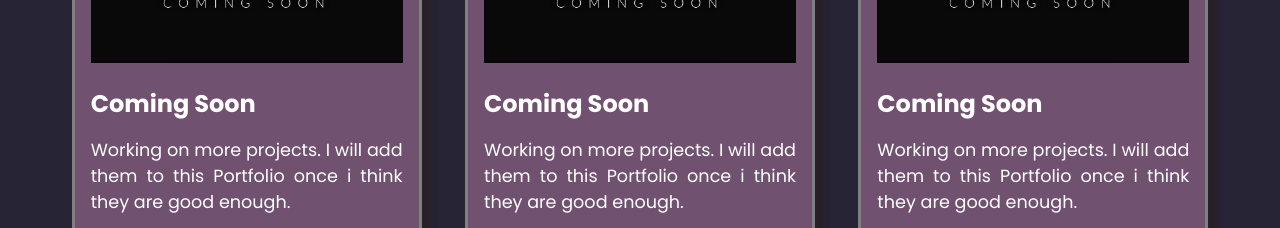
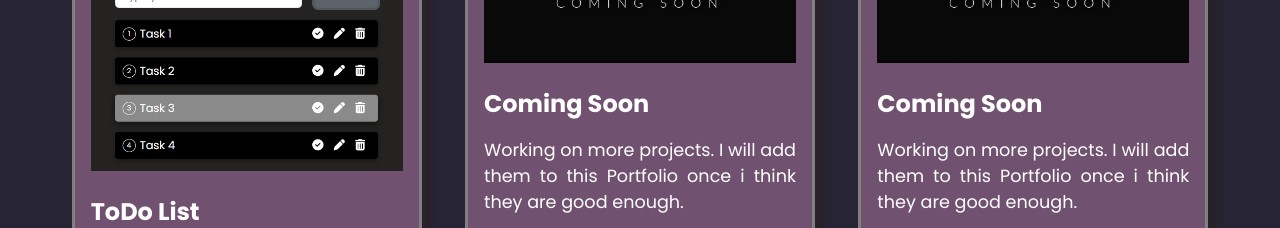
Before and after one commit to catacoman1/portfolio, a React (Create React App) app: page /portfolio/project in a window 1280 px wide. Shown: the part 724-952 px from the top of the page. Built offline with nearby package versions, Linux system fonts and the light colour scheme.

Commit message:
added one project

```diff
--- a/src/components/WorkCardData.js
+++ b/src/components/WorkCardData.js
@@ -1,14 +1,15 @@
 import { getByTitle } from "@testing-library/react"
-import pro1 from "../assets/coming_soon.png"
+
 import pro2 from "../assets/coming_soon.png"
 import pro3 from "../assets/coming_soon.png"
+import proiect1 from "../assets/proiect1.png"
 
 const ProjectCardData = [
     {
-        imgsrc: pro1,
-        title: "Coming Soon",
-        text: "Working on more projects. I will add them to this Portfolio once i think they are good enough.",
-        view: "https://github.com/catacoman1"
+        imgsrc: proiect1,
+        title: "ToDo List",
+        text: "Simple ToDo List done using ReactJs and Bootstrap. This simple application is helping me to keep tracking of activities during the day.",
+        view: "https://github.com/catacoman1/todolist"
     },
     {
         imgsrc: pro2,
```
Also changed, not shown: src/assets/proiect1.png (added).
